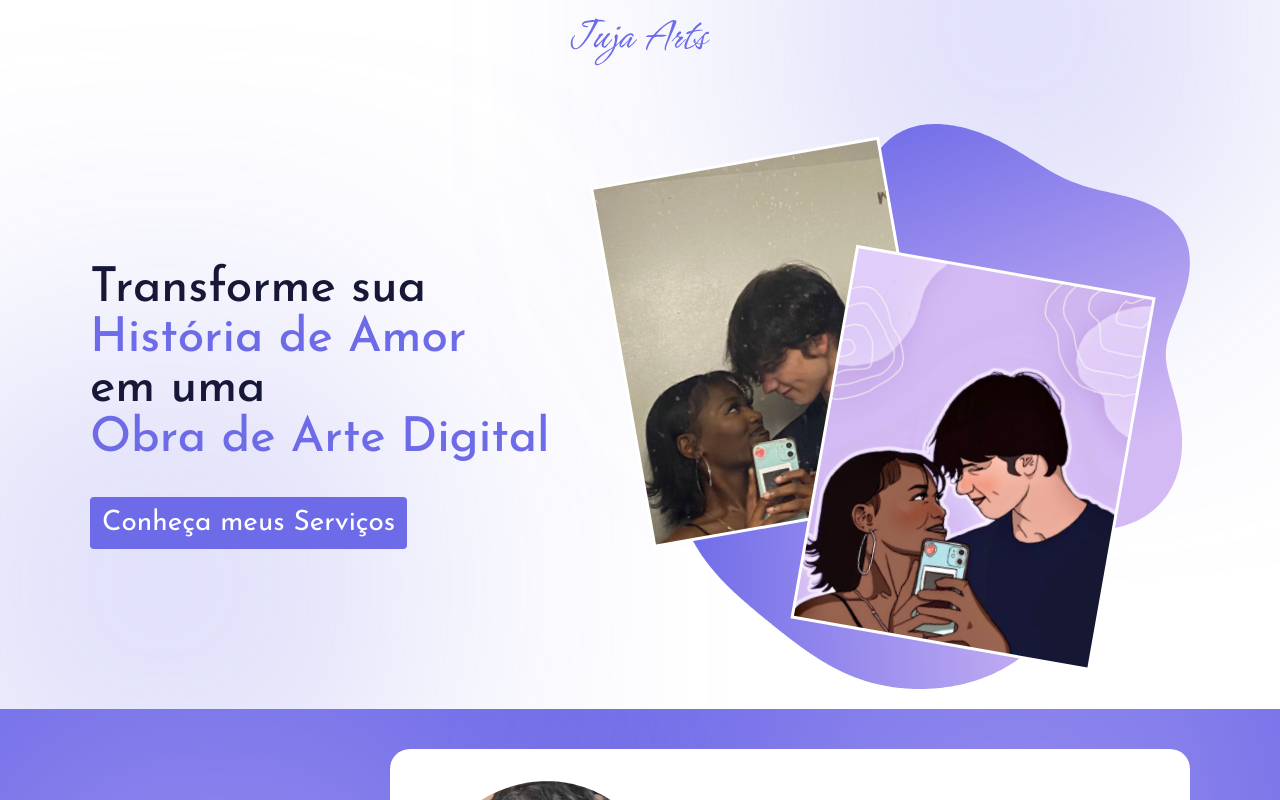
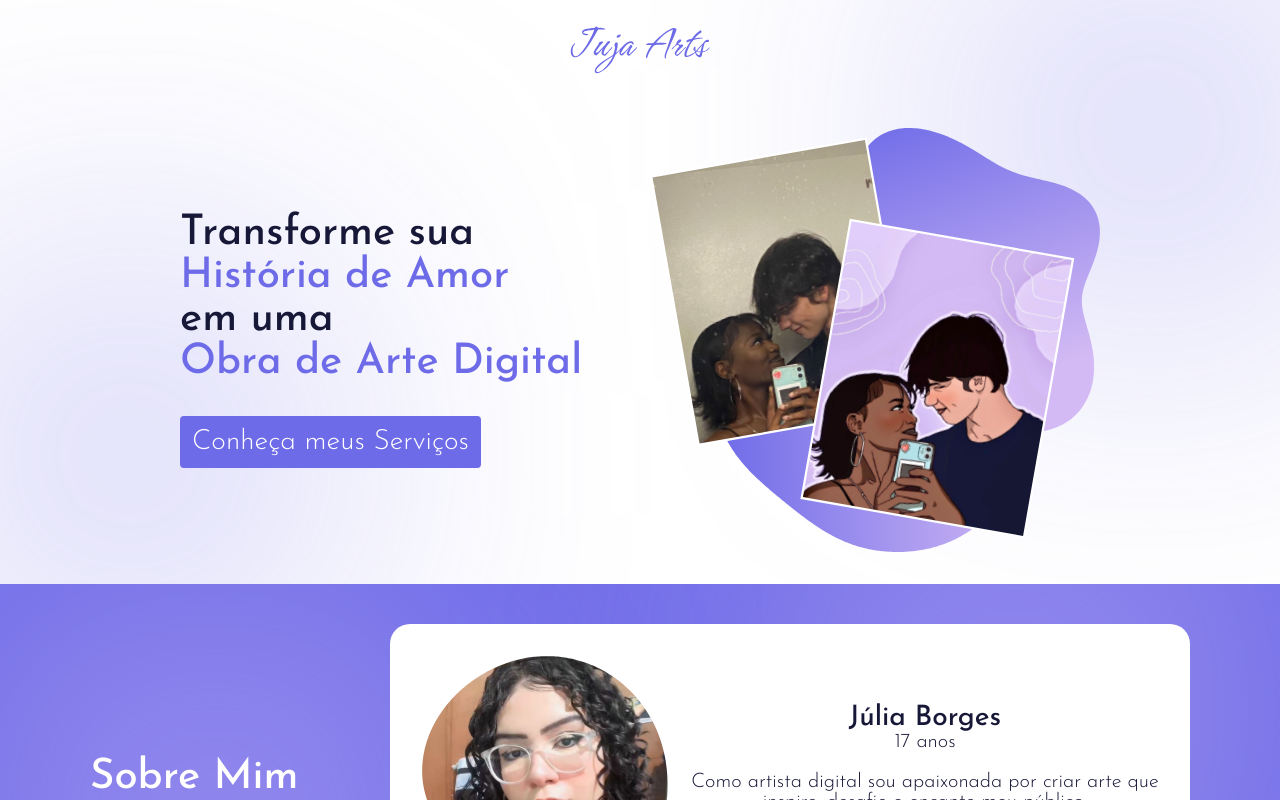
Before and after one commit to lwfe/Juja-Arts, a Next.js app: page / in a window 1280 px wide. Shown: the top 800 px of the page. Built offline with nearby package versions, Linux system fonts and the light colour scheme.

Commit message:
componente hero section finalizado

```diff
--- a/src/app/page.tsx
+++ b/src/app/page.tsx
@@ -1,4 +1,5 @@
 'use client'
+import { HeroSection } from '@/components/HeroSection'
 import * as S from '../styles/home.styles'
 
 import { BsWhatsapp, BsFillGiftFill, BsPencilSquare, BsInstagram } from 'react-icons/bs'
@@ -6,30 +7,8 @@ import { BsWhatsapp, BsFillGiftFill, BsPencilSquare, BsInstagram } from 'react-i
 export default function Home() {
   return (
     <S.Container>
-      <S.Section id='Inicio'>
-        <S.ContentWrapper>
-          <S.Header>
-            <img src="/JujaArtsLogo.svg" alt="logo da Juja Arts" />
-            <S.Menu />
-          </S.Header>
 
-          <S.Content>
-            <div id='title-div'>
-              <S.ContentTitle>Transforme sua</S.ContentTitle>
-              <S.ContentTitlePrimary>História de Amor</S.ContentTitlePrimary>
-              <S.ContentTitle>em uma</S.ContentTitle>
-              <S.ContentTitlePrimary>Obra de Arte Digital</S.ContentTitlePrimary>
-              <a href="#">Conheça meus Serviços</a>
-            </div>
-
-
-            <img id="heroimage" src="/HeroImage.svg" alt="Imagem exemplo de arte digital" />
-          </S.Content>
-
-          <S.GradientTop />
-          <S.GradientBottom />
-        </S.ContentWrapper>
-      </S.Section>
+      <HeroSection />
 
       <S.SectionBgPrimary id='sobre-mim'>
         <S.ContentWrapper>
--- a/src/components/HeroSection/index.tsx
+++ b/src/components/HeroSection/index.tsx
@@ -0,0 +1,24 @@
+import * as S from './styles'
+
+export function HeroSection() {
+    return (
+        <S.Container id='inicio'>
+            <S.Logo src='/JujaArtsLogo.svg' alt='Logo da Juja Arts' />
+            <S.Content>
+                <S.MainText>
+                    <h1>Transforme sua</h1>
+                    <h2>História de Amor</h2>
+                    <h1>em uma</h1>
+                    <h2>Obra de Arte Digital</h2>
+
+                    <a href="#meus-serviços">Conheça meus Serviços</a>
+                </S.MainText>
+
+                <S.HeroImage src='/HeroImage.svg' alt='Hero Image' />
+            </S.Content>
+
+            <S.GradientTop />
+            <S.GradientBottom />
+        </S.Container>
+    )
+}
--- a/src/components/HeroSection/styles.ts
+++ b/src/components/HeroSection/styles.ts
@@ -0,0 +1,103 @@
+import { styled } from 'styled-components'
+
+export const Container = styled.div`
+    display: flex;
+    align-items: center;
+    flex-direction: column;
+    padding: 20px 0 32px 0 ;
+    width: 100%;
+    position: relative;
+    overflow: hidden;
+    gap: 48px;
+`;
+
+export const Logo = styled.img`
+    width: 140px;
+    height: 60px;
+`;
+
+export const Content = styled.div`
+    display: flex;
+    flex-direction: column;
+    align-items: center;
+    width: 100%;
+    max-width: 390px;
+    gap: 48px;
+
+    @media screen and (min-width: 1000px)  {
+        flex-direction: row;
+        max-width: 920px;
+    }
+`;
+
+export const MainText = styled.div`
+    display: flex;
+    flex-direction: column;
+    width: 100%;
+
+    h1 {
+        font-size: 32px;
+        font-weight: 500;
+        color: #171837;
+
+        @media screen and (min-width: 1000px)  {
+            font-size: 42px;
+        }
+    }
+
+    h2 {
+        font-size: 32px;
+        font-weight: 500;
+        color: #6E6BE8;
+
+        @media screen and (min-width: 1000px)  {
+            font-size: 42px;
+        }
+    }
+
+    a {
+        margin-top: 32px;
+        width: fit-content;
+        color: white;
+        font-size: 20px;
+        font-weight: 300;
+        background-color: #6E6BE8;
+        padding: 12px;
+        border-radius: 4px;
+
+        @media screen and (min-width: 1000px)  {
+            font-size: 28px;
+        }
+    }
+`;
+
+export const HeroImage = styled.img`
+    width: 390px;
+    height: auto;
+
+    @media screen and (min-width: 1000px)  {
+        width: 450px;
+    }
+`;
+
+export const GradientTop = styled.div`
+    position: absolute;
+    width: 260px;
+    height: 260px;
+    top: 0;
+    right: 0;
+    background: radial-gradient(rgba(110, 107, 232, 0.5) 0%, rgba(110, 107, 232, 0.8) 100%);
+    filter: blur(150px);
+    z-index: -9999;
+`;
+
+export const GradientBottom = styled.div`
+    position: absolute;
+    width: 260px;
+    height: 260px;
+    bottom: 0;
+    left: 0;
+    background: radial-gradient(rgba(110, 107, 232, 0.5) 0%, rgba(110, 107, 232, 0.8) 100%);
+    filter: blur(150px);
+    z-index: -9999;
+`;
--- a/src/styles/home.styles.ts
+++ b/src/styles/home.styles.ts
@@ -4,9 +4,7 @@ export const Container = styled.div`
     display: flex;
     flex-direction: column;
     align-items: center;
-    width: 100%;
-    max-width: 100vw;
-
+    width: 100vw;
     #sobre-mim {
         z-index: 1000;
     }
```
